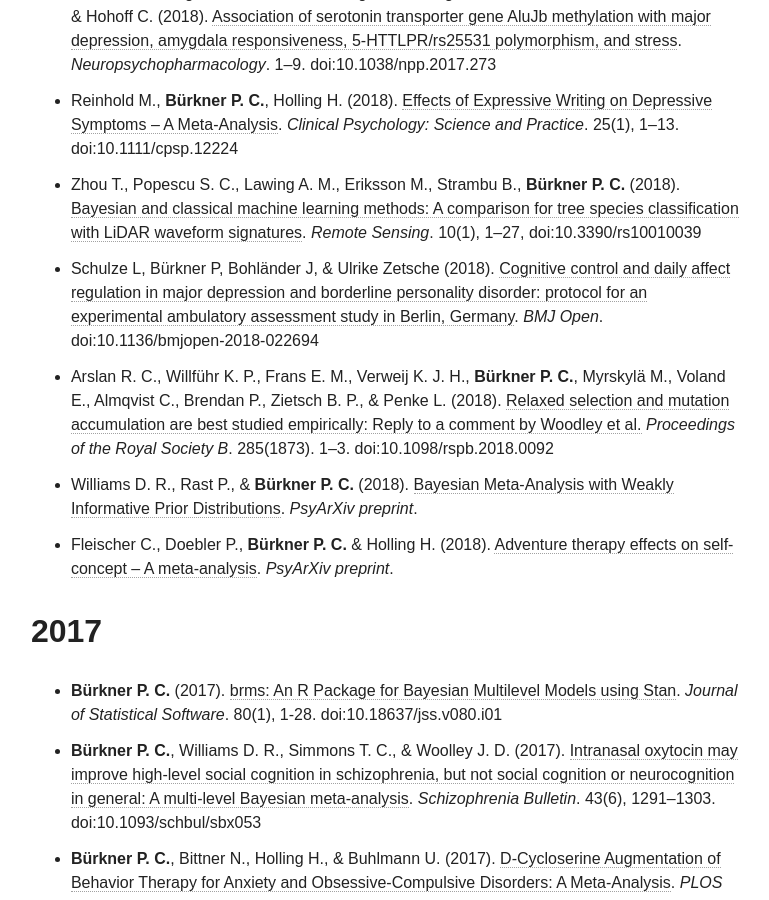
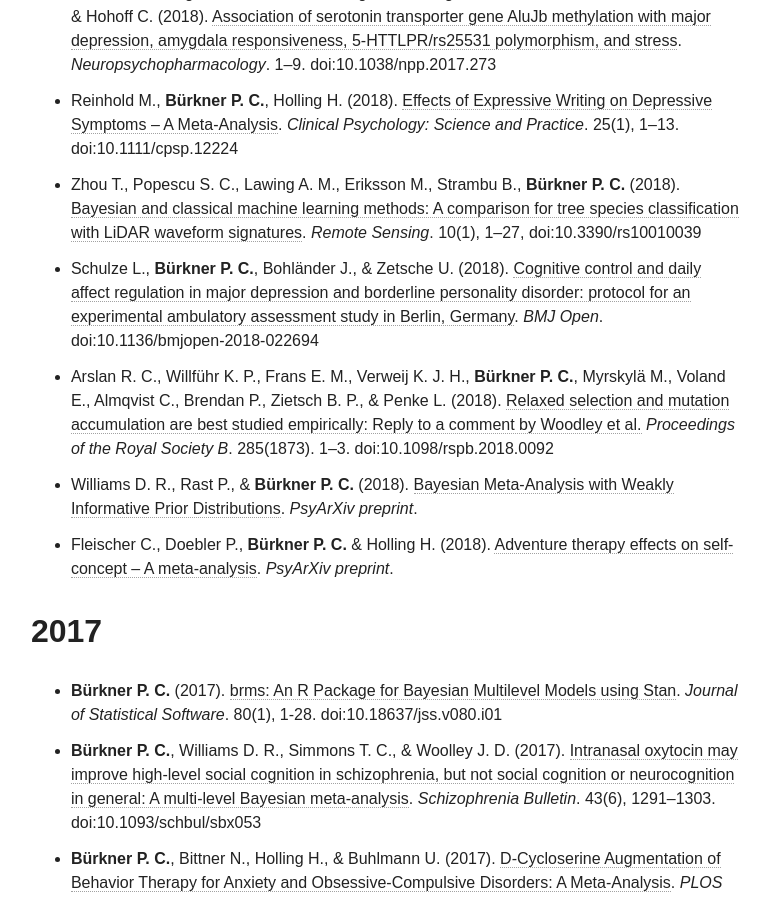
Before and after one commit to paul-buerkner/paul-buerkner.github.io, a Jekyll site: the page built from publications/index.md, in a window 1280 px wide and 900 px high, scrolled down 8183 px. Shown: the whole window, without its empty margins (255-1024 px from the left). Built offline with Jekyll 4.4.1, drawn with Linux system fonts in a browser that asks for light colours; nearby versions of some CDN libraries.

Commit message:
minor cleaning

```diff
--- a/publications/index.md
+++ b/publications/index.md
@@ -120,7 +120,7 @@
 * Schneider I., Kugel H., Redlich R., Grotegerd D., Bürger C., **Bürkner P. C.**, ..., Dannlowski U., & Hohoff C. (2018). [Association of serotonin transporter gene AluJb methylation with major depression, amygdala responsiveness, 5-HTTLPR/rs25531 polymorphism, and stress](https://www.nature.com/articles/npp2017273). *Neuropsychopharmacology*. 1--9. doi:10.1038/npp.2017.273
 * Reinhold M., **Bürkner P. C.**, Holling H. (2018). [Effects of Expressive Writing on Depressive Symptoms – A Meta-Analysis](http://onlinelibrary.wiley.com/doi/10.1111/cpsp.12224/abstract). *Clinical Psychology: Science and Practice*. 25(1), 1--13. doi:10.1111/cpsp.12224
 * Zhou T., Popescu S. C., Lawing A. M., Eriksson M., Strambu B., **Bürkner P. C.** (2018). [Bayesian and classical machine learning methods: A comparison for tree species classification with LiDAR waveform signatures](http://www.mdpi.com/2072-4292/10/1/39). *Remote Sensing*. 10(1), 1--27, doi:10.3390/rs10010039
-* Schulze L, Bürkner P, Bohländer J, & Ulrike Zetsche (2018). [Cognitive control and daily affect regulation in major depression and borderline personality disorder: protocol for an experimental ambulatory assessment study in Berlin, Germany](https://bmjopen.bmj.com/content/8/10/e022694). *BMJ Open*. doi:10.1136/bmjopen-2018-022694
+* Schulze L., **Bürkner P. C.**, Bohländer J., & Zetsche U. (2018). [Cognitive control and daily affect regulation in major depression and borderline personality disorder: protocol for an experimental ambulatory assessment study in Berlin, Germany](https://bmjopen.bmj.com/content/8/10/e022694). *BMJ Open*. doi:10.1136/bmjopen-2018-022694
 * Arslan R. C., Willführ K. P., Frans E. M., Verweij K. J. H., **Bürkner P. C.**, Myrskylä M., Voland E., Almqvist C., Brendan P., Zietsch B. P., & Penke L. (2018). [Relaxed selection and mutation accumulation are best studied empirically: Reply to a comment by Woodley et al.](http://rspb.royalsocietypublishing.org/content/285/1873/20180092) *Proceedings of the Royal Society B*. 285(1873). 1--3. doi:10.1098/rspb.2018.0092
 * Williams D. R., Rast P., & **Bürkner P. C.** (2018). [Bayesian Meta-Analysis with Weakly Informative Prior Distributions](https://psyarxiv.com/7tbrm/). *PsyArXiv preprint*.
 * Fleischer C., Doebler P., **Bürkner P. C.** & Holling H. (2018). [Adventure therapy effects on self-concept – A meta-analysis](https://psyarxiv.com/c7y9a). *PsyArXiv preprint*.
```
